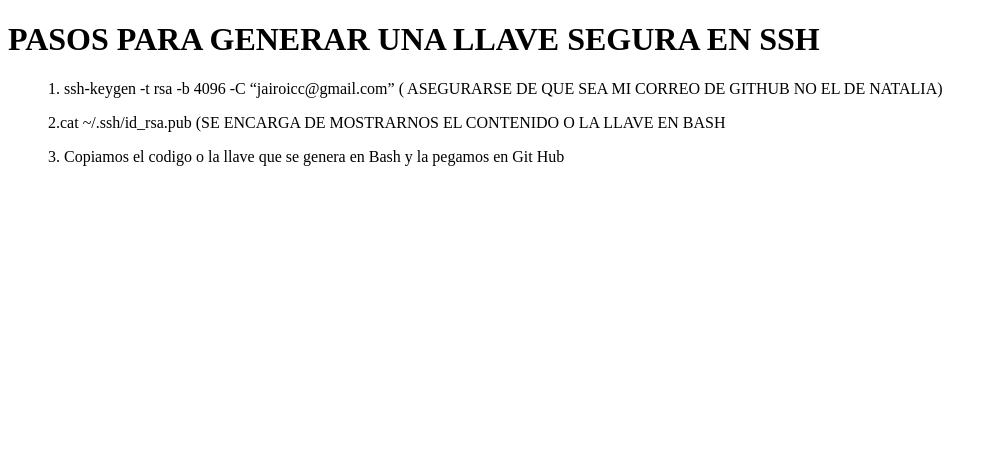
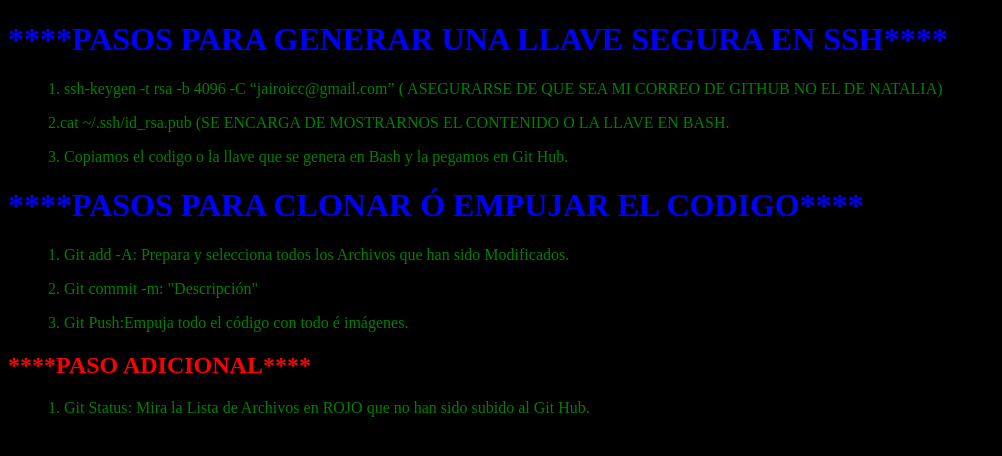
Before and after one commit to jaivan78/EJERCICIOS_CODIGO, a plain HTML site: page index.html in a window 1280 px wide. Shown: the whole page, without its empty margins (0-1002 px from the left). Drawn offline with Linux system fonts and the light colour scheme.

Commit message:
CAMBIOS DE ESTILO

```diff
--- a/index.html
+++ b/index.html
@@ -2,11 +2,20 @@
 <html>
 <head>
 	<title>SEGUNDO PROYECTO</title>
+	<!--Dentro de esto escribe lo que necesita recordar-->
+	<!--Abajo está el Link qué nos va a conectar el "HTML" con el "CSS"-->
+	<link href="style.css" rel="stylesheet">
 </head>
 <body>
-	<h1>PASOS PARA GENERAR UNA LLAVE SEGURA EN SSH</h1>
+	<h1>****PASOS PARA GENERAR UNA LLAVE SEGURA EN SSH****</h1>
 	<ul>1. ssh-keygen -t rsa -b 4096 -C “jairoicc@gmail.com”      ( ASEGURARSE DE QUE SEA MI CORREO DE GITHUB NO EL DE NATALIA)</ul>
-	<ul>2.cat ~/.ssh/id_rsa.pub (SE ENCARGA DE MOSTRARNOS EL CONTENIDO O LA LLAVE EN BASH</ul>
-	<ul>3. Copiamos el codigo o la llave que se genera en Bash y la pegamos en Git Hub</ul>
+	<ul>2.cat ~/.ssh/id_rsa.pub (SE ENCARGA DE MOSTRARNOS EL CONTENIDO O LA LLAVE EN BASH.</ul>
+	<ul>3. Copiamos el codigo o la llave que se genera en Bash y la pegamos en Git Hub.</ul>
+	<h1>****PASOS PARA CLONAR Ó EMPUJAR EL CODIGO****</h1>
+	<ul>1. Git add -A: Prepara y selecciona todos los Archivos que han sido Modificados.</ul>
+	<ul>2. Git commit -m: "Descripción"</ul>
+	<ul>3. Git Push:Empuja todo el código con todo é imágenes. </ul>
+	<h2>****PASO ADICIONAL****</h2>
+	<ul>1. Git Status: Mira la Lista de Archivos en ROJO que no han sido subido al Git Hub.</ul>
 </body>
 </html>
--- a/style.css
+++ b/style.css
@@ -0,0 +1,8 @@
+h1{color: blue;
+}
+ul{color: green;
+}
+h2{color: red;
+}
+body{background-color: black;
+}
```
